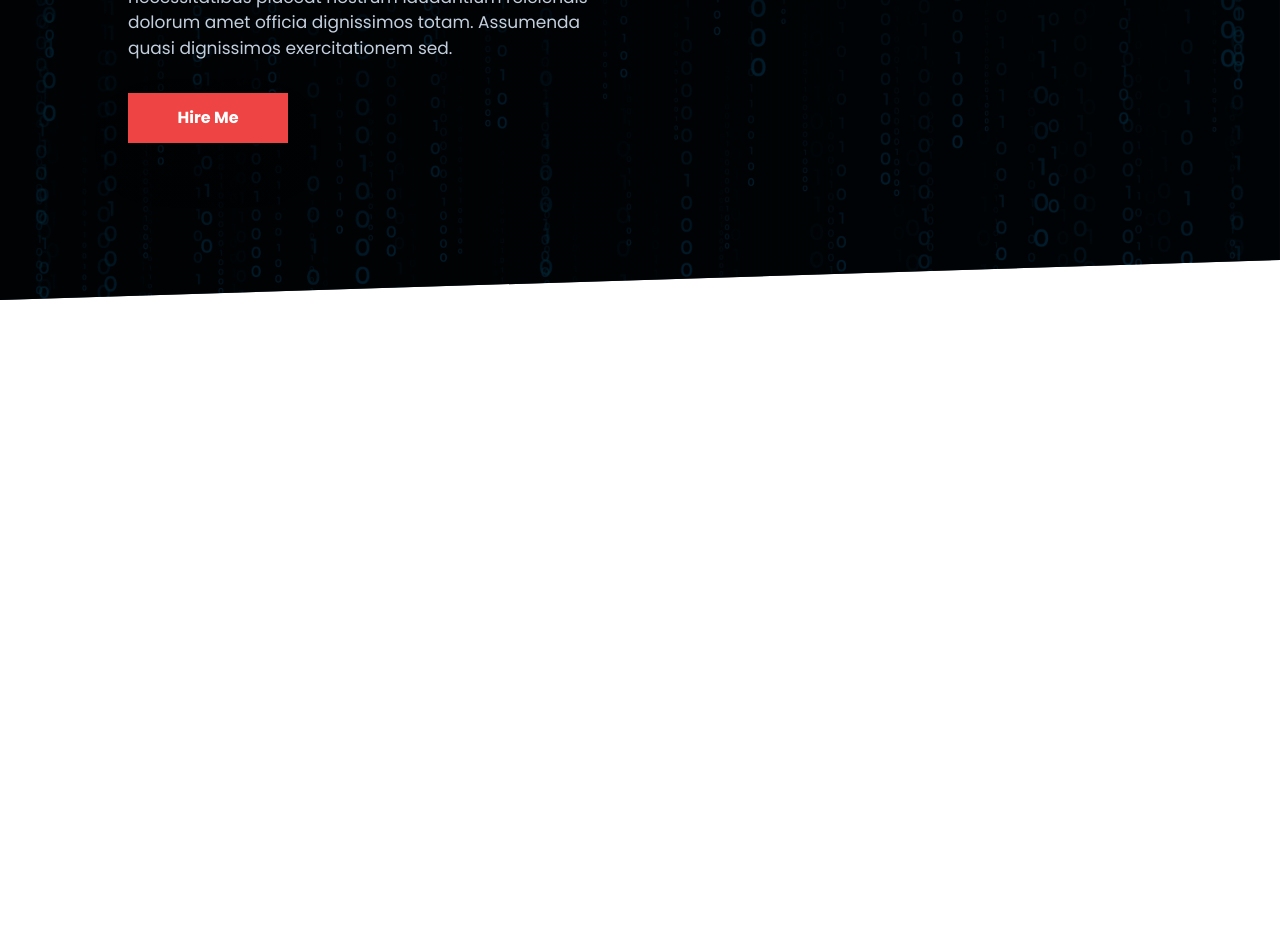
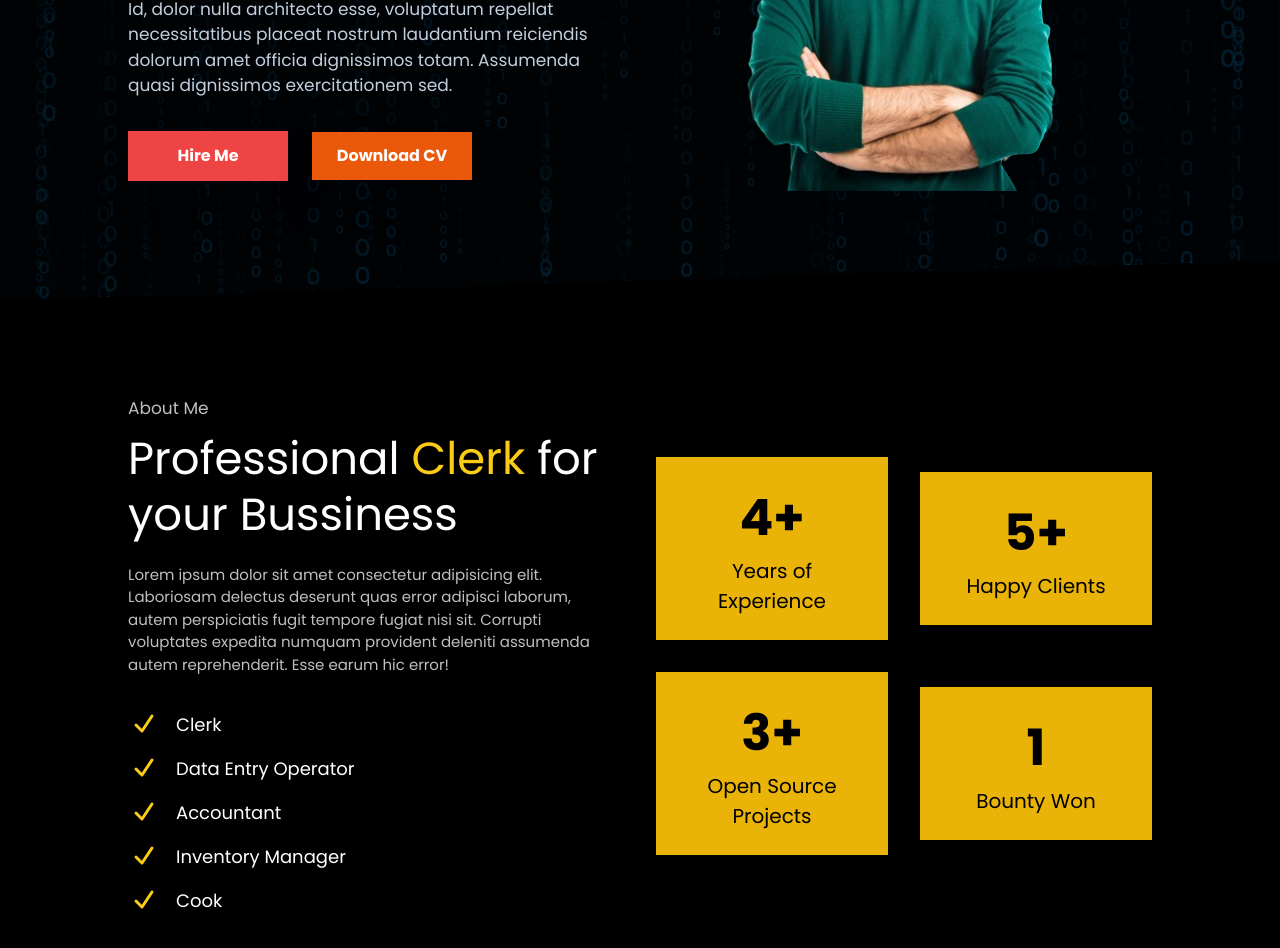
Before and after one commit to mg3994/deepak_port, a Next.js app: page / in a window 1280 px wide. Shown: the part 500-1448 px from the top of the page. Before the commit the page ends 800 px from the top, so only its background shows below. Built offline with nearby package versions, Linux system fonts and the light colour scheme.

Commit message:
most remains

```diff
--- /dev/null
+++ b/components/AboutMe.tsx
@@ -0,0 +1,73 @@
+import { CheckIcon } from "@heroicons/react/16/solid";
+import React from "react";
+
+const AboutMe = () => {
+  return (
+    <div className="mt-[-4rem] bg-black pb-[3rem]">
+      <div className="w-[80%] pt-[5rem] sm:pt-[7rem] md:pt-[10rem] mx-auto grid items-center grid-cols-1 lg:grid-cols-2 gap-[2rem]">
+        <div>
+          <p className="heading__mini">About Me</p>
+          <h1 className="heading__primary">
+            Professional <span className="text-yellow-400">Clerk</span> for your
+            Bussiness
+          </h1>
+          <p className="text-[15px] mt-[1.3rem] text-white opacity-75">
+            Lorem ipsum dolor sit amet consectetur adipisicing elit. Laboriosam
+            delectus deserunt quas error adipisci laborum, autem perspiciatis
+            fugit tempore fugiat nisi sit. Corrupti voluptates expedita numquam
+            provident deleniti assumenda autem reprehenderit. Esse earum hic
+            error!
+          </p>
+          <div className="mt-[2rem] space-y-3">
+            <div className="flex items-center space-x-4">
+              <CheckIcon className="w-[2rem] h-[2rem] text-yellow-400" />
+              <p className="text-[18px] text-white">Clerk</p>
+            </div>
+            <div className="flex items-center space-x-4">
+              <CheckIcon className="w-[2rem] h-[2rem] text-yellow-400" />
+              <p className="text-[18px] text-white">Data Entry Operator</p>
+            </div>
+            <div className="flex items-center space-x-4">
+              <CheckIcon className="w-[2rem] h-[2rem] text-yellow-400" />
+              <p className="text-[18px] text-white">Accountant</p>
+            </div>
+            <div className="flex items-center space-x-4">
+              <CheckIcon className="w-[2rem] h-[2rem] text-yellow-400" />
+              <p className="text-[18px] text-white">Inventory Manager</p>
+            </div>
+            <div className="flex items-center space-x-4">
+              <CheckIcon className="w-[2rem] h-[2rem] text-yellow-400" />
+              <p className="text-[18px] text-white">Cook</p>
+            </div>
+          </div>
+        </div>
+        <div className="lg:ml-auto">
+          <div className="grid grid-cols-1 sm:grid-cols-2 items-center gap-[2rem]">
+            <div className="p-6 text-center bg-yellow-500">
+              <p className="text-[50px] text-black font-bold">4+</p>
+              <p className="text-[20px] text-black font-600">
+                Years of Experience
+              </p>
+            </div>
+            <div className="p-6 text-center bg-yellow-500">
+              <p className="text-[50px] text-black font-bold">5+</p>
+              <p className="text-[20px] text-black font-600">Happy Clients</p>
+            </div>
+            <div className="p-6 text-center bg-yellow-500">
+              <p className="text-[50px] text-black font-bold">3+</p>
+              <p className="text-[20px] text-black font-600">
+                Open Source Projects
+              </p>
+            </div>
+            <div className="p-6 text-center bg-yellow-500">
+              <p className="text-[50px] text-black font-bold">1</p>
+              <p className="text-[20px] text-black font-600">Bounty Won</p>
+            </div>
+          </div>
+        </div>
+      </div>
+    </div>
+  );
+};
+
+export default AboutMe;
--- a/components/Hero.tsx
+++ b/components/Hero.tsx
@@ -1,6 +1,7 @@
 import React from "react";
 
 import TypeWriterEffect from "./Helper/TypeWriterEffect";
+import Image from "next/image";
 
 const Hero = () => {
   return (
@@ -27,7 +28,19 @@ const Hero = () => {
               <button className="relative flex h-[50px] w-40 items-center justify-center font-semibold overflow-hidden bg-red-500 text-white shadow-2xl transition-all before:absolute before:h-0 before:w-0 before:rounded-full before:bg-blue-600 before:duration-500 before:ease-out hover:before:h-56 hover:before:w-56">
                 <span className="relative z-10">Hire Me</span>
               </button>
+              <button className="before:ease relative h-12 w-40 overflow-hidden bg-orange-600 text-white font-semibold shadow-2xl before:absolute before:left-0 before:ml-2 before:h-48 before:w-48 before:origin-top-right before:-translate-x-full before:translate-y-12 before:-rotate-90 before:bg-green-700 before:transition-all before:duration-300 hover:text-white hover:shadow-black hover:before:-rotate-180">
+                <span className="relative z-10">Download CV</span>
+              </button>
             </div>
+          </div>
+          <div className="hidden md:block">
+            <Image
+              src="/images/hero.png"
+              alt="hero"
+              width={600}
+              height={600}
+              className="object-contain"
+            />
           </div>
         </div>
       </div>
--- a/pages/index.tsx
+++ b/pages/index.tsx
@@ -1,3 +1,4 @@
+import AboutMe from "@/components/AboutMe";
 import Hero from "@/components/Hero";
 import Nav from "@/components/Nav";
 import NavMobile from "@/components/NavMobile";
@@ -14,6 +15,8 @@ const HomePage = () => {
       <Nav openNav={showNavHandler} />
 
       <Hero />
+      <AboutMe />
+      {/* Services */}
     </div>
   );
 };
--- a/styles/globals.css
+++ b/styles/globals.css
@@ -31,7 +31,12 @@
   .x-icon:hover {
     cursor: pointer; /* Change cursor to pointer on hover */
   }
-
+  .heading__mini {
+    @apply text-[17px] text-white opacity-75
+  }
+  .heading__primary {
+    @apply mt-[0.6rem] p-2 sm:p-0 leading-[3.5rem] text-white text-[27px] md:text-[30px] lg:text-[38px] xl:text-[45px]
+  }
 }
 
 /* @layer components {
```
